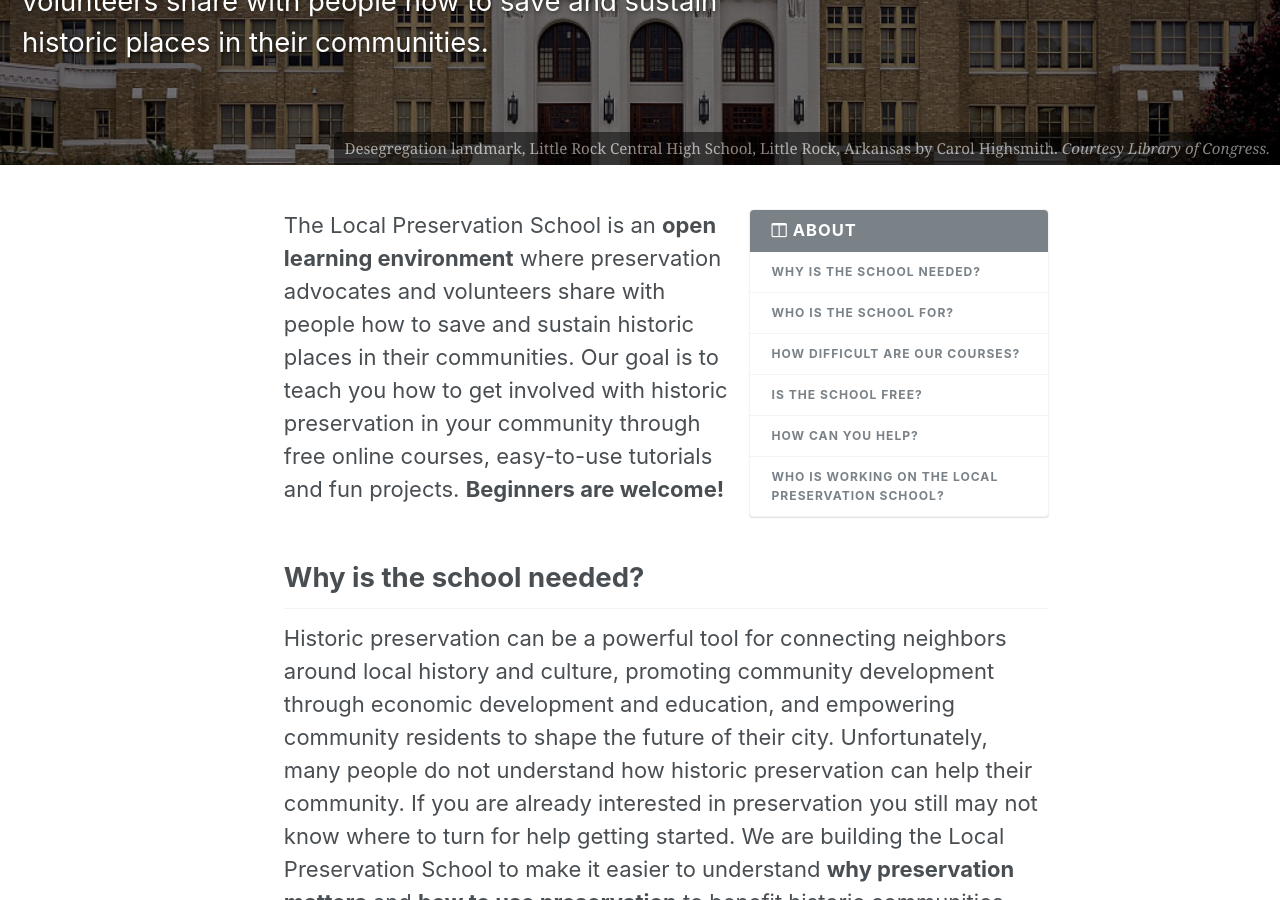
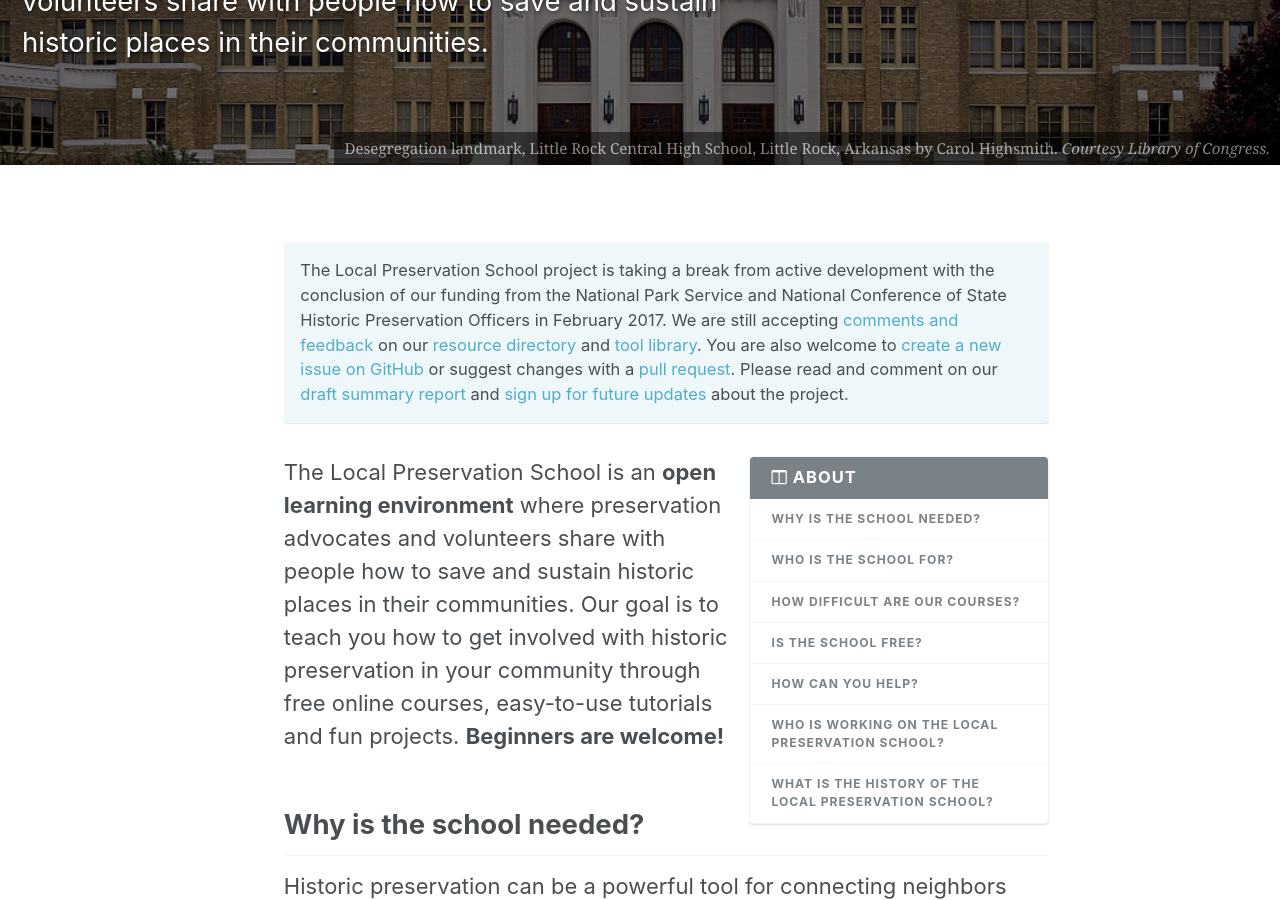
Before and after one commit to localpreservation/localpreservation.github.io, a Jekyll site: the page built from _pages/about.md, in a window 1280 px wide and 900 px high, scrolled down 449 px. Built offline with Jekyll 4.4.1, drawn with Linux system fonts in a browser that asks for light colours; some of the changed text lies outside the part shown.

Commit message:
Update About page with notice on summary report + project timeline

```diff
--- a/_pages/about.md
+++ b/_pages/about.md
@@ -9,6 +9,9 @@
   overlay_filter: .5
   caption: "Desegregation landmark, Little Rock Central High School, Little Rock, Arkansas by Carol Highsmith. _Courtesy [Library of Congress](https://www.loc.gov/pictures/highsm.12881/resource/)._"
 ---
+
+The Local Preservation School project is taking a break from active development with the conclusion of our funding from the National Park Service and National Conference of State Historic Preservation Officers in February 2017. We are still accepting [comments and feedback](https://localpreservation.github.io/localpast-open-review/) on our [resource directory](https://localpreservation.github.io/resources/) and [tool library](https://localpreservation.github.io/tools/). You are also welcome to [create a new issue on GitHub](https://github.com/localpreservation/localpreservation.github.io/issues/) or suggest changes with a [pull request](https://github.com/localpreservation/localpreservation.github.io/pulls). Please read and comment on our [draft summary report](https://docs.google.com/document/d/1-ZDXRF2SDic85YNvoZXEeN-NZjJxDmlbukLwB_ZQM3I/edit?usp=sharing) and [sign up for future updates](http://tinyletter.com/localpreservation/) about the project.
+{: .notice--info}
 
 {% include toc icon="columns" title="About" %}
 
@@ -49,3 +52,11 @@
 This project is led by [Baltimore Heritage](https://baltimoreheritage.org/) with support from the [National Park Service](https://www.nps.gov/index.htm) and [National Conference of State Historic Preservation Officers](http://ncshpo.org/).
 
 The lead organizer for the Local Preservation School is [Eli Pousson](https://baltimoreheritage.org/about/staff), Director of Preservation & Outreach for Baltimore Heritage.
+
+## What is the history of the Local Preservation School?
+
+<div class="full">
+<iframe src='//cdn.knightlab.com/libs/timeline3/latest/embed/index.html?source=1f3g84ZXRDUCuQIwGtJkpWJj5vKRewp2bCEPxJnvl-GA&font=Lustria-Lato&lang=en&initial_zoom=1&height=650' width='100%' height='650' frameborder='0'></iframe>
+</div>
+
+Our project timeline is made with [Google Sheets](https://www.google.com/sheets/about/) and the free, open-source [Timeline JS](http://timeline.knightlab.com/) timeline builder from the [KnightLab Publisher's Toolbox](https://projects.knightlab.com/#toolbox). If you have suggestions for this timeline, please consider sharing your comments on the [source Google Spreadsheet](https://docs.google.com/spreadsheets/d/1f3g84ZXRDUCuQIwGtJkpWJj5vKRewp2bCEPxJnvl-GA/edit?usp=sharing) or reaching out on Twitter to [@localpast](https://twitter.com/localpast/).
```
